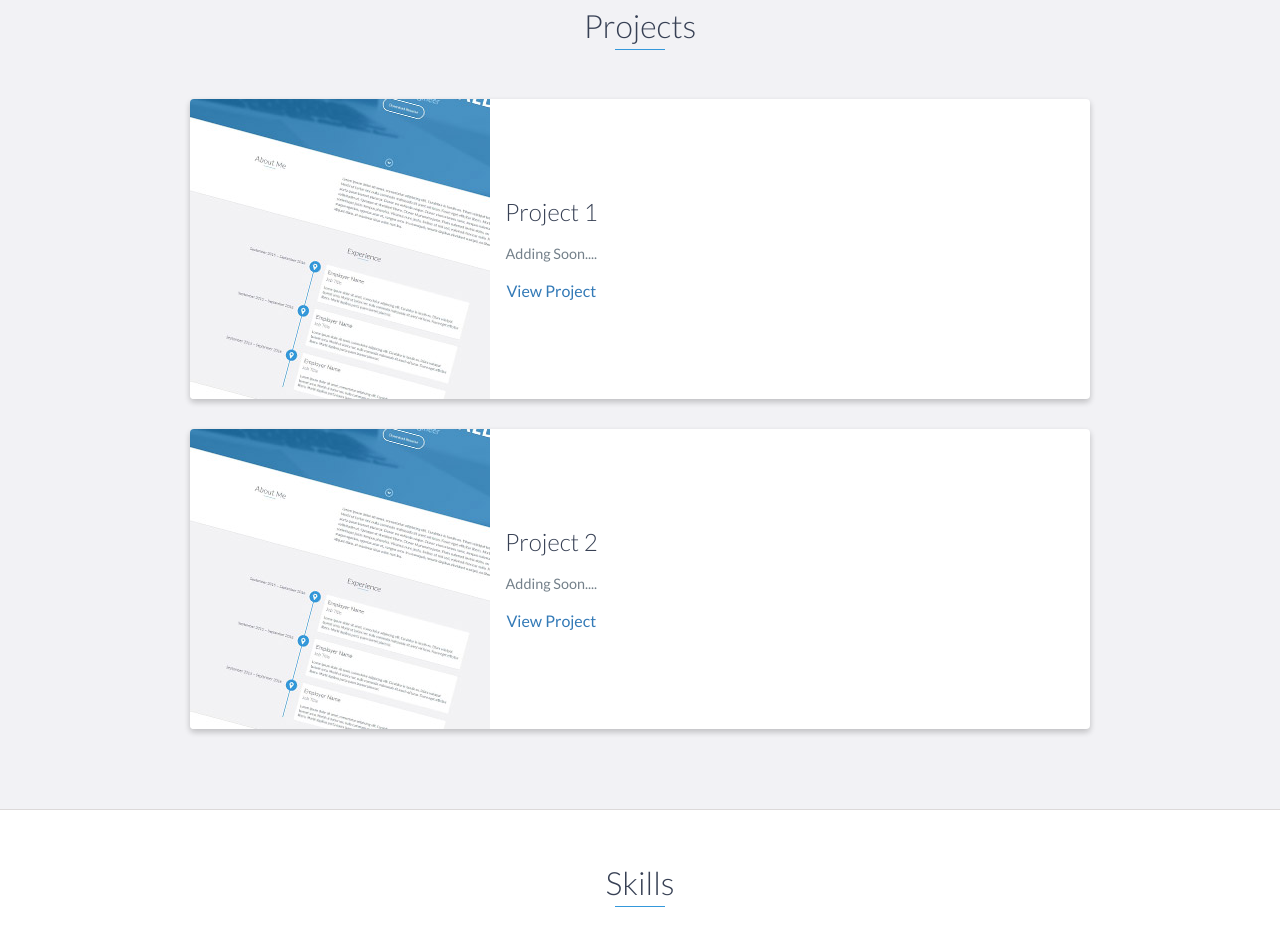
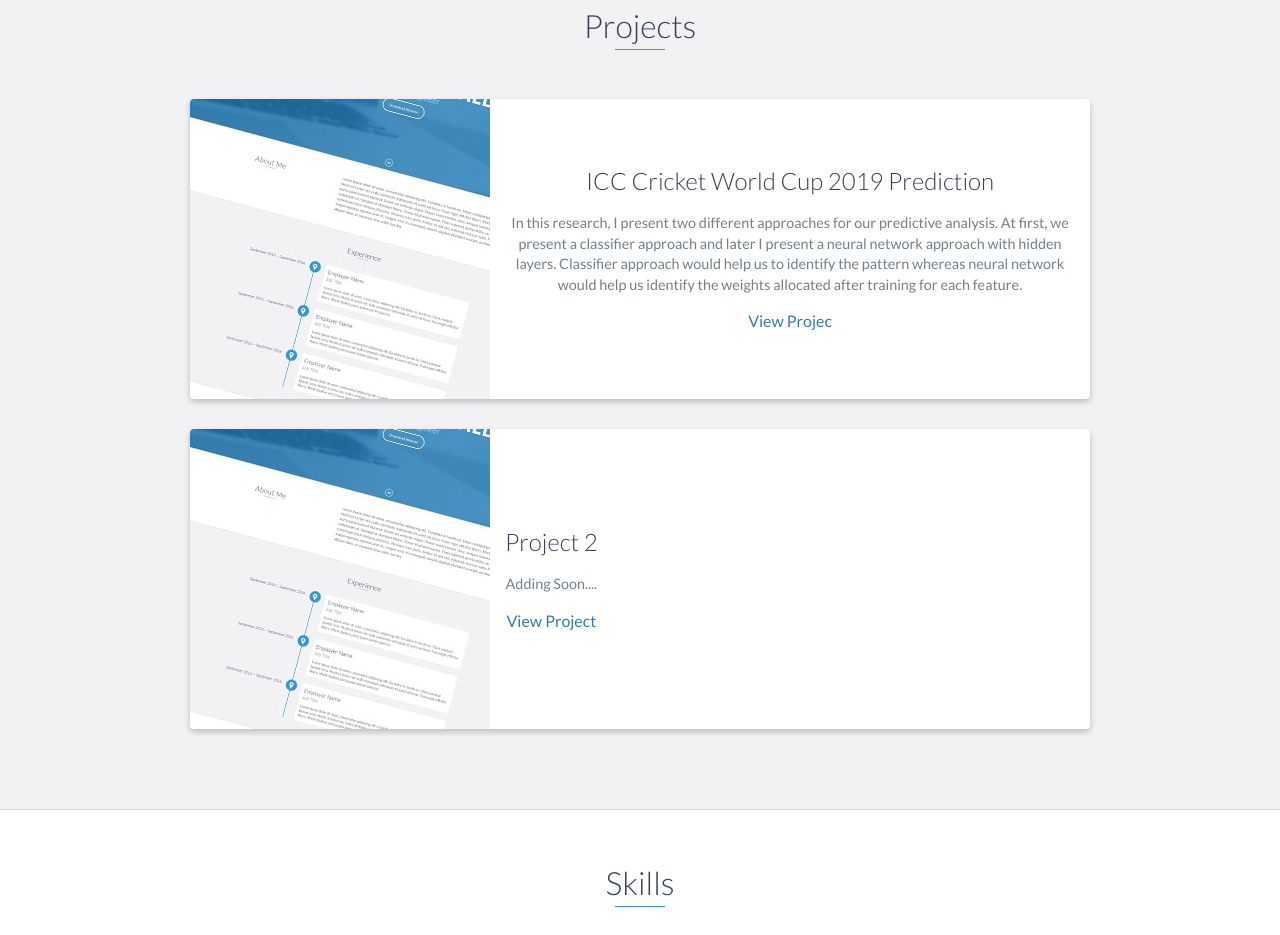
Before and after one commit to Turing551/Turing551.github.io, a website: page index.html in a window 1280 px wide. Shown: the part 1851-2786 px from the top of the page. Drawn offline with nearby package versions, Linux system fonts and the light colour scheme.

Commit message:
Added project 1
World Cup prediction

```diff
--- a/index.html
+++ b/index.html
@@ -132,11 +132,13 @@
                     </div>
                     <!-- End .project-image -->
                     <div class="project-info">
-                        <h3>Project 1</h3>
+                        <h3>ICC Cricket World Cup 2019 Prediction</h3>
                         <p>
-                            Adding Soon....
+                            In this research, I present two different approaches for our predictive analysis. At first, we present a classifier approach and
+				later I present a neural network approach with hidden layers. Classifier approach would help us to identify
+				the pattern whereas neural network would help us identify the weights allocated after training for each feature.
                         </p>
-                        <a href="#">View Project</a>
+                        <a href="https://github.com/Turing551/ICC-Cricket-World-Cup-2019">View Projec</a>
                     </div>
                     <!-- End .project-info -->
                 </div>
```
